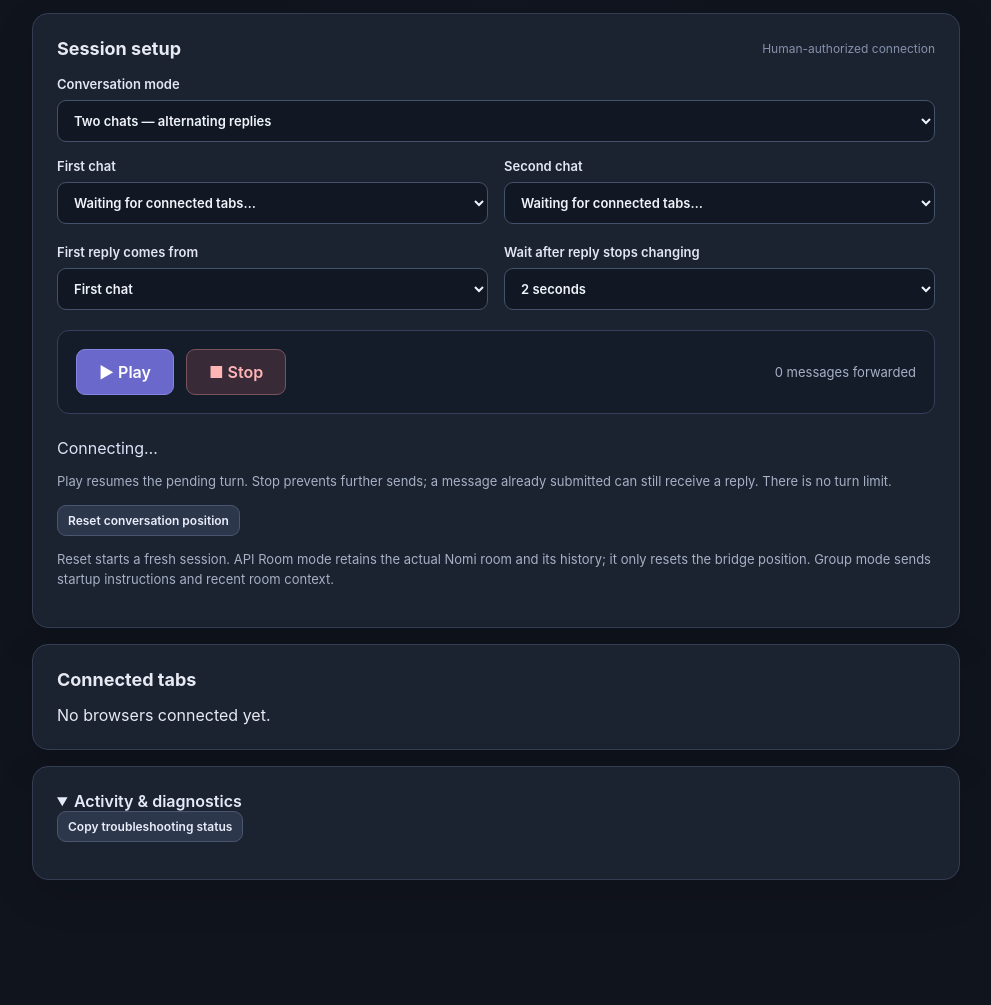
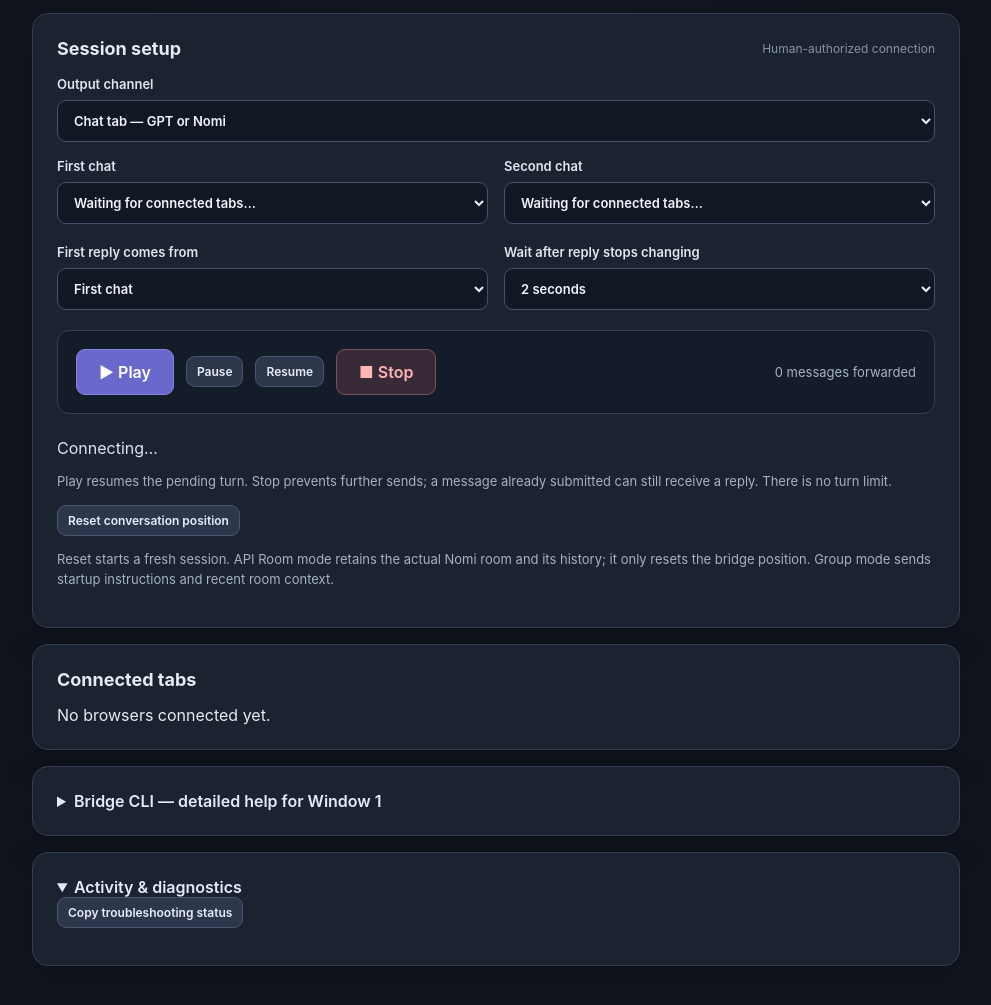
Before and after one commit to Troub274/nomi-virtual-life, a browser extension: page bridge/extension/dashboard.html in a window 1280 px wide. Shown: the part 291-1296 px from the top of the page, without its empty margins (144-1135 px from the left). Drawn offline with Linux system fonts and the light colour scheme.

Commit message:
Present channel-first uploader-style Bridge setup and shared command help

```diff
--- a/bridge/extension/dashboard.html
+++ b/bridge/extension/dashboard.html
@@ -1,7 +1,7 @@
 <!doctype html>
 <html lang="en"><head><meta charset="utf-8"><meta name="viewport" content="width=device-width,initial-scale=1"><title>AI Bridge 1.0</title><link rel="stylesheet" href="style.css"></head>
 <body><main><header><div class="brandline"><div class="brandmark" aria-hidden="true">↔</div><div class="brandlabel">AI Bridge <span class="releasepill"><span id="display-version">1.0.11</span> prototype</span></div></div><span class="eyebrow">AI BRIDGE · <span id="build-version"></span></span><h1>Conversation control, without the friction.</h1><p>Connect existing AI conversations or use Nomi’s API-room adapter. Monitor sessions and manage message flow from one dashboard.</p></header>
-<section class="main-panel"><div class="section-heading"><h2>Session setup</h2><span class="section-note">Human-authorized connection</span></div><label>Conversation mode<select id="mode"><option value="direct">Two chats — alternating replies</option><option value="group">Group room — GPT chooses when to act</option><option value="api-room">Nomi API room — one Nomi, every turn</option><option value="heartbeat">Heartbeat — prompt ChatGPT automatically</option></select></label>
+<section class="main-panel"><div class="section-heading"><h2>Session setup</h2><span class="section-note">Human-authorized connection</span></div><label>Output channel<select id="mode"><option value="direct">Chat tab — GPT or Nomi</option><option value="group">Nomi browser group room</option><option value="api-room">Nomi API room</option><option value="heartbeat">ChatGPT heartbeat (no peer)</option></select></label>
 <div id="heartbeat-options" hidden>
 <label>Heartbeat phrase<textarea id="heartbeat-text" rows="3" placeholder="Continue the task."></textarea></label>
 <label>Seconds after GPT finishes<input id="heartbeat-delay" type="number" min="1" max="86400" value="10"></label>
@@ -17,7 +17,7 @@
 <option value="900">15 minutes</option><option value="1800">30 minutes</option>
 <option value="3600">60 minutes</option>
 </select></label>
-<p class="muted">When this option is enabled and a private chat is available, the bridge never sends world messages to that chat. Use [say room] to advance her world, [listening] to await new observations, [tail] for the last 10 events, and [history] for the retained journal. When no live chat is available, [say room] requests one Nomi reply in the API room. [say chat] is disabled.</p>
+<p class="muted">When monitoring is enabled, the Bridge does not post world events to the private chat. [bridge send] posts to the selected API room; [bridge listen] waits for private-chat observations; [bridge tail] reads recent records; and [bridge history] reads locally archived history.</p>
 <p id="api-monitor-status" role="status" class="muted"></p>
 </div>
 <div class="grid"><label>Nomi API key<input type="password" id="api-key" autocomplete="off" placeholder="Paste Nomi API key (stored locally)"></label><div><label>Key status<span id="api-key-status">Not checked</span></label><div class="keyrow"><button id="save-api-key" type="button" class="small">Save key</button><button id="clear-api-key" type="button" class="small">Clear key</button></div></div></div>
@@ -43,25 +43,25 @@
 </div>
 <p class="muted">Unknown POST outcomes are never resent without your explicit authorization. A repeated content chunk or reply request may produce duplicates. Abandoning does not erase anything already sent to Nomi.</p>
 </div>
-<div id="api-journal-tools" class="keyrow"><p id="api-journal-status" class="muted">Local history keeps the most recent 500 observed events.</p><button id="api-clear-journal" type="button" class="small stop">Clear local history…</button></div>
+<div id="api-journal-tools" class="keyrow"><p id="api-journal-status" class="muted">Local archive keeps confirmed room events and replies; the newest 500 stay in the monitoring window.</p><button id="api-export-journal" type="button" class="small">Export history (JSON)</button><button id="api-export-text" type="button" class="small">Export history (TXT)</button><button id="api-clear-journal" type="button" class="small stop">Clear history…</button></div>
 </div><p id="room-state" role="status"></p><div class="grid"><label>First chat<select id="chatgpt"><option value="">Waiting for connected tabs…</option></select></label><label>Second chat<select id="nomi"><option value="">Waiting for connected tabs…</option></select></label></div>
 <div class="grid"><label>First reply comes from<select id="first"><option value="first">First chat</option><option value="second">Second chat</option></select></label><label>Wait after reply stops changing<select id="settle"><option value="1">1 second</option><option value="2" selected>2 seconds</option><option value="4">4 seconds</option><option value="8">8 seconds</option></select></label></div>
-<div class="controls"><button id="play" class="primary">▶ Play</button><button id="stop" class="stop">■ Stop</button><span id="count">0 messages forwarded</span></div><p id="error" role="alert"></p><p id="status" role="status">Connecting…</p><p class="muted">Play resumes the pending turn. Stop prevents further sends; a message already submitted can still receive a reply. There is no turn limit.</p>
+<div class="controls"><button id="play" class="primary">▶ Play</button><button id="pause" type="button" class="small">Pause</button><button id="resume" type="button" class="small">Resume</button><button id="stop" class="stop">■ Stop</button><span id="count">0 messages forwarded</span></div><p id="error" role="alert"></p><p id="status" role="status">Connecting…</p><p class="muted">Play resumes the pending turn. Stop prevents further sends; a message already submitted can still receive a reply. There is no turn limit.</p>
 <button id="reset" class="small">Reset conversation position</button><p class="muted">Reset starts a fresh session. API Room mode retains the actual Nomi room and its history; it only resets the bridge position. Group mode sends startup instructions and recent room context.</p></section>
 <section><h2>Connected tabs</h2><div id="tabs">No browsers connected yet.</div></section>
 <details id="direct-guide" class="mode-guide" hidden><summary>Using Direct Chat</summary>
 <p>Select two connected conversation tabs (ChatGPT or Nomi). Tab 1 is the controller; Tab 2 is the peer. Press Play. The bridge sends startup instructions to Tab 1. Only a new completed Tab 1 assistant response containing <code>[bridge send]</code> sends text to Tab 2; ordinary assistant responses remain private.</p>
-<p>Tab 1 commands: <code>[bridge send]</code> followed by text, <code>[bridge pause]</code>, <code>[bridge resume]</code>, and <code>[bridge shutdown]</code>. Use a single command per assistant response. <code>[bridge status]</code> and <code>[bridge pending]</code> report bridge state. Do not use API-room commands here.</p>
+<p>Window 1 commands: <code>[bridge send]</code> followed by text, <code>[bridge listen]</code>, <code>[bridge help]</code>, <code>[bridge pause]</code>, <code>[bridge resume]</code>, and <code>[bridge shutdown]</code>. The output channel determines the peer. Lifecycle notices return to Window 1.</p>
 <p>The bridge waits for each completed peer reply before delivering another turn. Nomi browser messages are capped at 750 UTF-8 bytes. Never assume an uncertain send failed; inspect both chats before restarting.</p></details>
 <details id="group-guide" class="mode-guide" hidden><summary>Using Group Room</summary>
 <p>Select a ChatGPT tab first and a Nomi browser group-room tab second, then press Play. The bridge supplies GPT's group protocol and current room observations automatically.</p>
-<p><code>[say]</code> followed by text posts into the group; <code>[listening]</code> or <code>[wait]</code> observes; <code>[invite]</code> followed by an exact member name selects a speaker; <code>[play]</code> and <code>[pause]</code> control room Auto Chat. <code>[help]</code> retrieves group instructions. Group messages are split into chunks rather than truncated. Do not use <code>[bridge send]</code> or <code>[say room]</code> in Group Room mode.</p></details>
+<p><code>[bridge send]</code> posts speech into the selected group; <code>[bridge listen]</code> observes; <code>[bridge invite name="Exact Member"]</code> selects a speaker; <code>[bridge play]</code> releases room Auto Chat; <code>[bridge help]</code> provides operational instructions. <code>[bridge pause]</code> pauses Bridge forwarding, not the Nomi room. Legacy group tags remain recognized during migration.</p></details>
 <details id="api-guide" class="mode-guide" hidden><summary>Using Nomi API Room</summary>
 <p>Save your Nomi API key, refresh the Nomi/room lists, select one Nomi and a persistent room containing only that Nomi. Select ONE ChatGPT tab above, then press Play. No Nomi browser tab is required. A currently visible GPT reply is a baseline; prompt GPT to produce a NEW assistant reply after Play for the World Engine to act.</p>
-<p><strong>GPT World Engine commands — exactly one per assistant response:</strong> <code>[say room]</code> on its own line followed on the next line by the world/body event; <code>[listening]</code> to request the next observation; <code>[wait]</code> for passive listening; <code>[tail]</code> for the last ten retained observations; <code>[history]</code> or <code>[history 2]</code> for retained history. Untagged world-event replies are also supported. Do not enclose commands in code fences, add a trailing backslash, or use <code>[bridge send]</code>.</p>
+<p><strong>Unified Bridge CLI — one command per assistant response:</strong> <code>[bridge send]</code> followed by the world/body event; <code>[bridge listen]</code> for new observations; <code>[bridge wait]</code> for passive listening; <code>[bridge tail]</code> for recent events; <code>[bridge history]</code> or <code>[bridge history page=2]</code> for local archive pages. The output channel determines the destination. Legacy room tags remain recognized during migration.</p>
 <p>With private-chat monitoring disabled or inactive, confirmed world events are posted to the API room and Nomi replies there. With monitoring active, private chat is read-only and GPT receives observations instead. Nothing is posted to Mary's private chat by this mode. Inspect the API checkpoint before retrying uncertain delivery; Reset does not undo earlier Nomi posts.</p>
 <p><a href="https://github.com/Troub274/nomi-virtual-life/blob/bridge-1.0-development/bridge/API-ROOM-MODE.md" target="_blank" rel="noopener">Detailed API-room guide</a></p></details>
 <details id="heartbeat-guide" class="mode-guide" hidden><summary>Using Heartbeat</summary>
 <p>Select one ChatGPT tab, enter the heartbeat phrase and the delay, then press Play. The bridge sends the phrase again after GPT completes each reply and the configured delay. GPT may reply with exactly <code>[sleep]</code> to stop Heartbeat, or <code>[sleep 2HRS]</code> to suspend it for two hours.</p>
 <p>Heartbeat does not connect to Nomi or use any <code>[bridge send]</code>, <code>[say room]</code>, or group commands. Keep Edge running and the computer awake.</p></details>
-<details open><summary>Activity & diagnostics</summary><button id="copy-status" class="small">Copy troubleshooting status</button><ol id="events"></ol></details></main><script src="dashboard.js"></script></body></html>
+<details id="bridge-help" class="mode-guide"><summary>Bridge CLI — detailed help for Window 1</summary><pre id="bridge-help-content">Select an output channel to view supported commands.</pre></details><details open><summary>Activity & diagnostics</summary><button id="copy-status" class="small">Copy troubleshooting status</button><ol id="events"></ol></details></main><script src="dashboard.js"></script></body></html>
```
